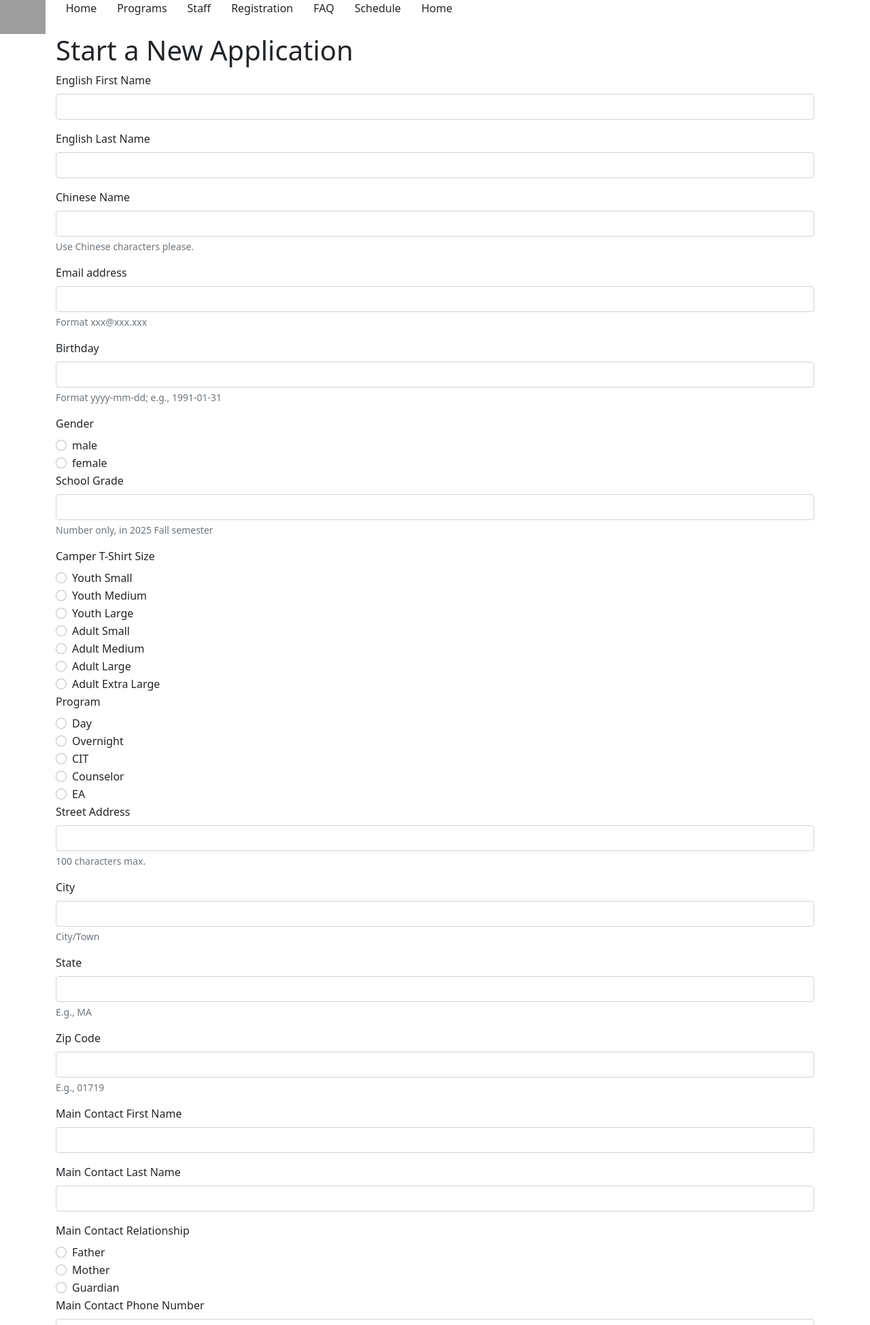
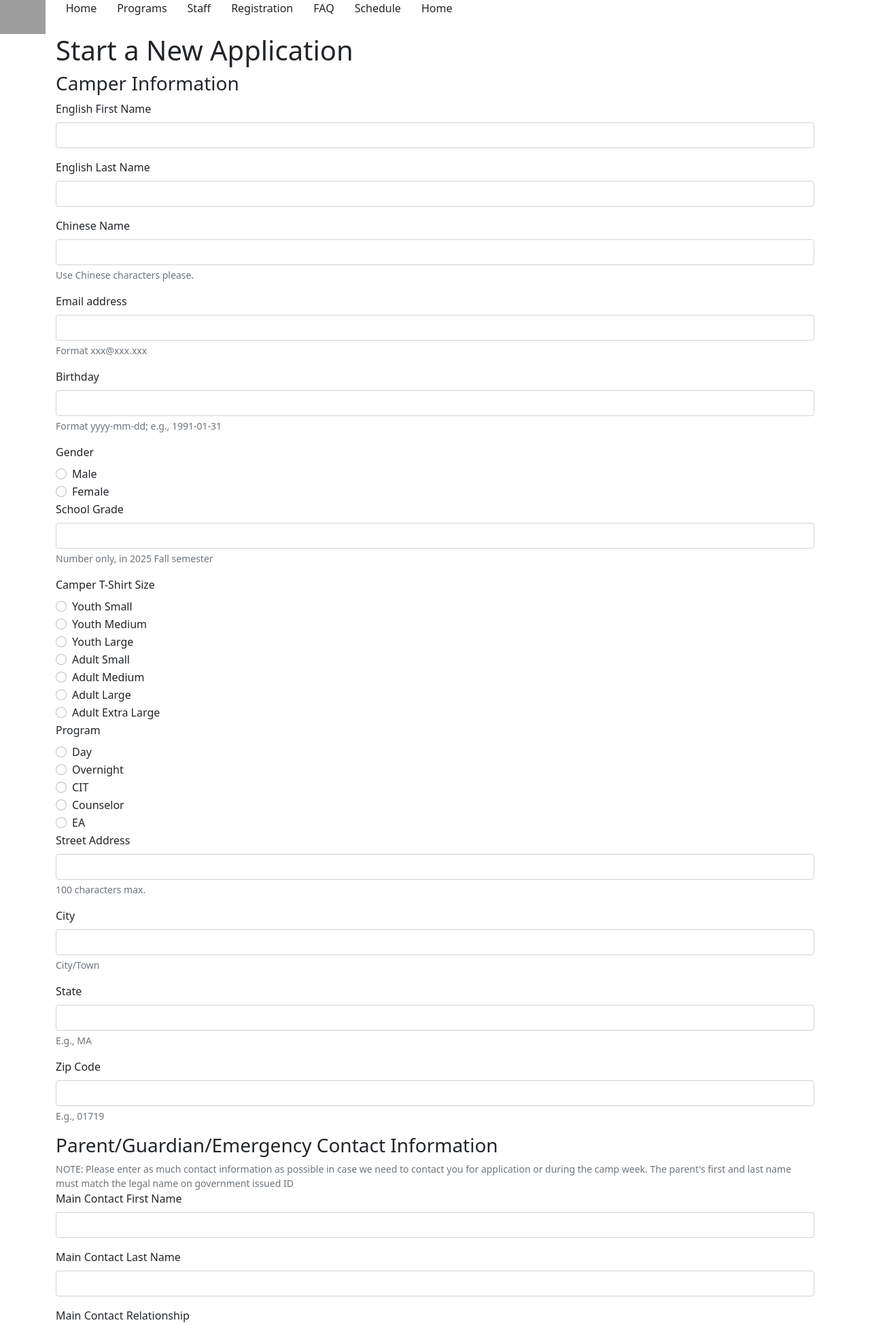
Before and after one commit to fullstackatbrown/project-necysc, a Django app: page /applicant/new_application/ in a window 1280 px wide. Shown: the top 1949 px of the page at 68% size. Run offline with Django 5.2, Linux system fonts and the light colour scheme; the visitor is signed in with stand-in values (Sample User, id 1); grey boxes are pictures that could not be loaded.

Commit message:
form complete until roomate requests

```diff
--- a/necysc_app/templates/necysc_app/applicant/new_application.html
+++ b/necysc_app/templates/necysc_app/applicant/new_application.html
@@ -7,6 +7,7 @@
 <form class="needs-validation" novalidate action="{% url 'necysc_app:submit_application' %}" method="post">
   {% csrf_token %}
 
+<h3>Camper Information</h3>
   <!--name inputs-->
   <div class="mb-3">
     <label for="firstnamet" class="form-label">English First Name</label>
@@ -37,13 +38,13 @@
   <div class="form-check">
     <input class="form-check-input" type="radio" name="applicant_sex" id="male" value="M">
     <label class="form-check-label" for="male">
-      male
+      Male
     </label>
   </div>
   <div class="form-check">
     <input class="form-check-input" type="radio" name="applicant_sex" id="female" value="F">
     <label class="form-check-label" for="female">
-      female
+      Female
     </label>
   </div>
 
@@ -155,6 +156,11 @@
   </div>
 
   <!--parent/guardian/emergency contact info-->
+<h3>Parent/Guardian/Emergency Contact Information</h3>
+<div class="form-text">
+  NOTE: Please enter as much contact information as possible in case we need to contact you for application or
+  during the camp week. The parent's first and last name must match the legal name on government issued ID
+</div>
   <div class="mb-3">
     <label for="parent1fname" class="form-label">Main Contact First Name</label>
     <input type="text" class="form-control" id="parent1fname" name="parent1_fname">
@@ -189,6 +195,111 @@
     <label for="parent1phone" class="form-label">Main Contact Phone Number</label>
     <input type="tel" class="form-control" id="parent1phone" name="parent1_phone">
   </div>
+  <div class="mb-3">
+    <label for="parent1email" class="form-label">Main Contact Email</label>
+    <input type="email" class="form-control" id="parent1email" name="parent1_email">
+  </div>
+
+<!--Secondary Contact-->
+  <div class="mb-3">
+    <label for="parent2fname" class="form-label">Secondary Contact First Name</label>
+    <input type="text" class="form-control" id="parent2fname" name="parent2_fname">
+  </div>
+  <div class="mb-3">
+    <label for="parent2lname" class="form-label">Secondary Contact Last Name</label>
+    <input type="text" class="form-control" id="parent2lname" name="parent2_lname">
+  </div>
+
+  <label class="form-label">Secondary Contact Relationship</label>
+  <div class="form-check">
+    <input class="form-check-input" type="radio" name="parent2_relationship" id="parent2father" value="F">
+    <label class="form-check-label" for="parent2father">
+      Father
+    </label>
+  </div>
+  <div class="form-check">
+    <input class="form-check-input" type="radio" name="parent2_relationship" id="parent2mother" value="M">
+    <label class="form-check-label" for="parent2mother">
+      Mother
+    </label>
+  </div>
+  <div class="form-check">
+    <input class="form-check-input" type="radio" name="parent2_relationship" id="parent2guardian" value="G">
+    <label class="form-check-label" for="parent2guardian">
+      Guardian
+    </label>
+  </div>
+
+  <div class="mb-3">
+    <label for="parent2phone" class="form-label">Secondary Contact Phone Number</label>
+    <input type="tel" class="form-control" id="parent2phone" name="parent2_phone">
+  </div>
+  <div class="mb-3">
+    <label for="parent2email" class="form-label">Secondary Contact Email</label>
+    <input type="email" class="form-control" id="parent2email" name="parent2_email">
+  </div>
+
+  <!--Emergency Contact Info-->
+  <div class="mb-3">
+    <label for="emergencyfname" class="form-label">Emergency Contact First Name</label>
+    <input type="text" class="form-control" id="emergencyfname" name="additional_emergency_contact_fname">
+  </div>
+  <div class="mb-3">
+    <label for="emergencylname" class="form-label">Emergency Contact Last Name</label>
+    <input type="text" class="form-control" id="emergencylname" name="additional_emergency_contact_lname">
+  </div>
+
+  <div class="mb-3">
+    <label class="form-label" for="emergencyrelationship">
+      Emergency Contact Relationship
+    </label>
+    <input class="form-control" type="text" name="additional_emergency_contact_relationship" id="emergencyrelationship">
+  </div>
+
+  <div class="mb-3">
+    <label for="emergencyphone" class="form-label">Emergency Contact Phone Number</label>
+    <input type="tel" class="form-control" id="emergencyphone" name="additional_emergency_contact_phone">
+  </div>
+
+
+  <!--POD Preference--set to false by default-->
+  <h3>Parent On Duty (POD) Preference</h3>
+  <div class="form-text">
+    NOTE: One shift required for each child enrolled in Overnight and ExplorAsian program. If you cannot serve POD,
+    please select Paid Waiver. For all other program we encourage parents to help out.
+  </div>
+  <label class="form-label">POD Preference</label>
+  <div class="form-check">
+    <input class="form-check-input" type="checkbox" name="parent1_for_POD" value="false" id="parent1POD">
+    <label class="form-check-label" for="parent1POD">
+      Parent #1 as POD
+    </label>
+  </div>
+  <script>
+    //change value depending on whether the checkbox is checked or not
+    document.getElementById('parent1POD').addEventListener('change', function() {
+      this.value = this.checked ? true : false;
+    });
+  </script>
+
+  <div class="form-check">
+    <input class="form-check-input" type="checkbox" name="parent2_for_POD" value="false" id="parent2POD">
+    <label class="form-check-label" for="parent2POD">
+      Parent #2 as POD
+    </label>
+  </div>
+
+<h3>Roomate Request</h3>
+  <div class="mb-3">
+    <label for="roomaterequest" class="form-label">Roomate Name</label>
+    <input type="text" class="form-control" id="preferred_roomate" name="roomaterequest">
+    <div class="form-text">
+      If no roommate name is indicated, a roommate of the same gender and age category will be assigned.
+      Roommate request will only be considered if both campers request each other. Ask your friend to put your name as
+      their roommate request. Group request for Overnight Campers will NOT be accepted.
+    </div>
+  </div>
+
 
 
 
```
